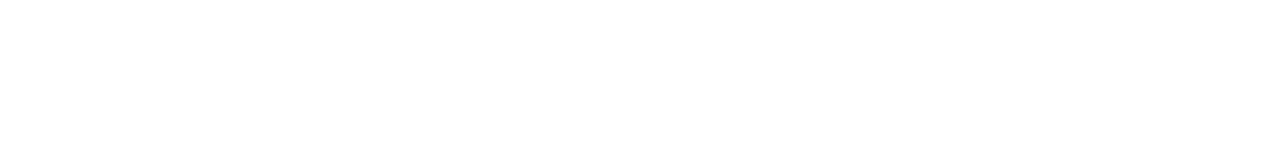
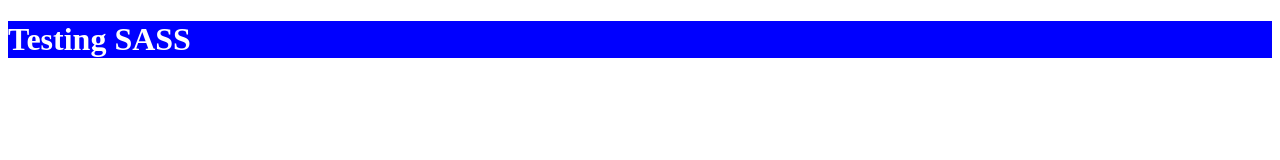
Before and after one commit to jorguzman100/OB_IntroAHTML, a website: page 13-Sass/sass.html in a window 1280 px wide. Drawn offline with Linux system fonts and the light colour scheme.

Commit message:
SASS practice

```diff
--- a/13-Sass/sass.html
+++ b/13-Sass/sass.html
@@ -5,9 +5,9 @@
     <meta http-equiv="X-UA-Compatible" content="IE=edge">
     <meta name="viewport" content="width=device-width, initial-scale=1.0">
     <link rel="stylesheet" href="style.css">
-    <title>Document</title>
+    <title>SASS</title>
 </head>
 <body>
-
+    <h1>Testing SASS</h1>
 </body>
 </html>
--- a/13-Sass/style.scss
+++ b/13-Sass/style.scss
@@ -0,0 +1,7 @@
+$myBgColor: blue;
+$myColor: white;
+
+h1 {
+    background: $myBgColor;
+    color: $myColor;
+}
--- /dev/null
+++ b/package.json
@@ -0,0 +1,5 @@
+{
+  "dependencies": {
+    "node-sass": "^8.0.0"
+  }
+}
```
Also changed, not shown: 13-Sass/style.css, 3 other files.
